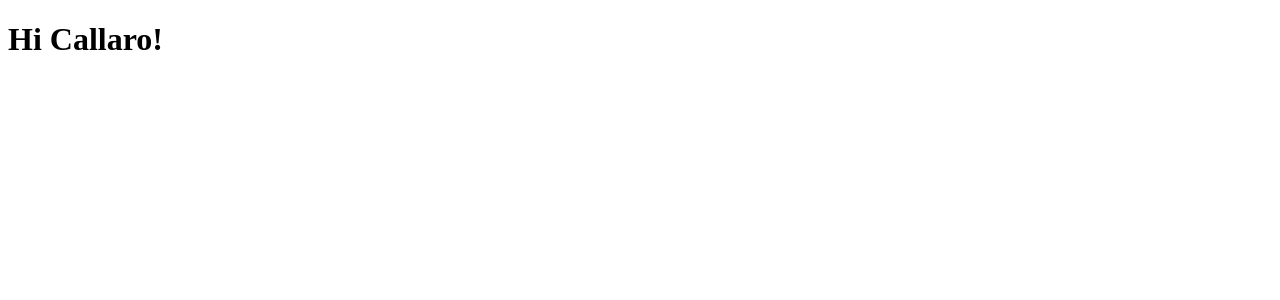
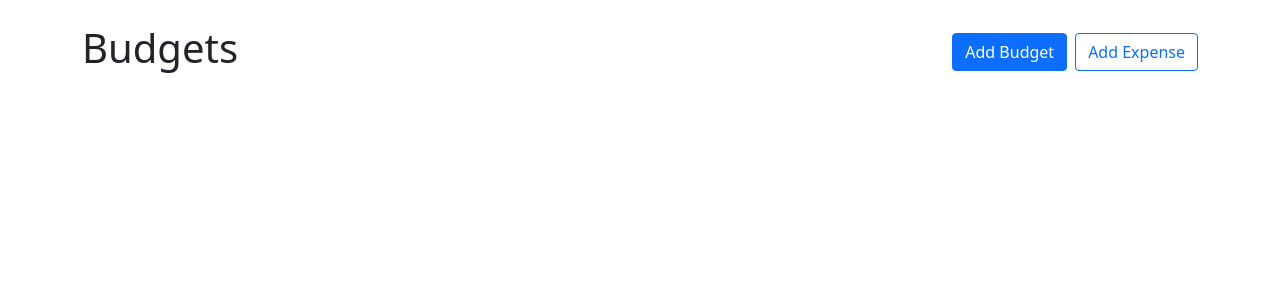
Before and after one commit to mcallaro/budget-app, a React (Create React App) app: page / in a window 1280 px wide. Shown: the top 300 px of the page. Built offline with nearby package versions, Linux system fonts and the light colour scheme.

Commit message:
Added react-bootstrap and uuid to the project

```diff
--- a/package.json
+++ b/package.json
@@ -6,9 +6,12 @@
     "@testing-library/jest-dom": "^5.16.2",
     "@testing-library/react": "^12.1.3",
     "@testing-library/user-event": "^13.5.0",
+    "bootstrap": "^5.1.3",
     "react": "^17.0.2",
+    "react-bootstrap": "^2.1.2",
     "react-dom": "^17.0.2",
     "react-scripts": "5.0.0",
+    "uuid": "^8.3.2",
     "web-vitals": "^2.1.4"
   },
   "scripts": {
--- a/src/App.js
+++ b/src/App.js
@@ -1,6 +1,16 @@
+import { Button, Stack } from 'react-bootstrap';
+import Container from 'react-bootstrap/Container';
+
 function App() {
   return (
-    <h1>Hi Callaro!</h1>
+    <Container className="my-4">
+      <Stack className="mb-4" direction="horizontal" gap="2">
+        <h1 className='me-auto'>Budgets</h1>
+        <Button variant="primary">Add Budget</Button>
+        <Button variant="outline-primary">Add Expense</Button>
+      </Stack>
+      <div style={{ display: 'grid', gridTemplateColumns: 'repeat(auto-fill, minmax(300px, 1fr))', gap: '1rem', alignItems: 'flex-start'}}></div>
+    </Container>
   );
 }
 
--- a/src/index.js
+++ b/src/index.js
@@ -1,6 +1,7 @@
 import React from 'react';
 import ReactDOM from 'react-dom';
 import App from './App';
+import 'bootstrap/dist/css/bootstrap.min.css';
 
 ReactDOM.render(
   <React.StrictMode>
```
Also changed, not shown: 1 other file (tests, documents, lock files or other folders).
